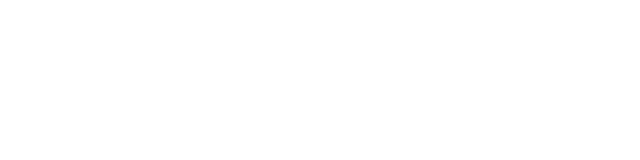
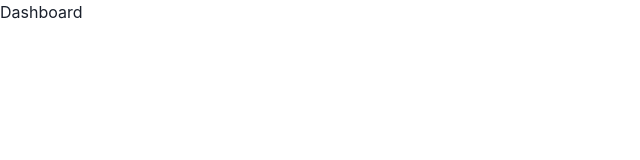
Before and after one commit to RafaelClaudio7/td-vite, a React (Vite) app: page /dashboard in a window 1280 px wide. Before the commit this address had no page. Shown: the top 160 px of the page, without its empty margins (0-640 px from the left). Built offline with nearby package versions, Linux system fonts and the light colour scheme; a web font is replaced by a local one.

Commit message:
Criando context

```diff
--- a/package.json
+++ b/package.json
@@ -15,6 +15,7 @@
     "@chakra-ui/react": "^2.6.1",
     "@emotion/react": "^11.10.8",
     "@emotion/styled": "^11.10.8",
+    "axios": "^1.4.0",
     "framer-motion": "^10.12.7",
     "react": "^18.2.0",
     "react-dom": "^18.2.0",
--- a/src/main.tsx
+++ b/src/main.tsx
@@ -6,6 +6,7 @@ import { BrowserRouter, Route, Routes } from "react-router-dom";
 import Home from "./pages/Home";
 import SignIn from "./pages/SignIn";
 import SignUp from "./pages/SignUp";
+import Dashboard from "./pages/Dashboard";
 
 ReactDOM.createRoot(document.getElementById("root") as HTMLElement).render(
   <React.StrictMode>
@@ -15,6 +16,7 @@ ReactDOM.createRoot(document.getElementById("root") as HTMLElement).render(
           <Route path="/" element={<Home />} />
           <Route path="/signin" element={<SignIn />} />
           <Route path="/signup" element={<SignUp />} />
+          <Route path="/dashboard" element={<Dashboard />} />
         </Routes>
       </BrowserRouter>
     </ChakraProvider>
--- /dev/null
+++ b/src/pages/Dashboard/index.tsx
@@ -0,0 +1,5 @@
+import React from "react";
+
+export default function Dashboard() {
+  return <div>Dashboard</div>;
+}
```
Also changed, not shown: src/contexts/AuthContext.tsx (added, +23 -0 lines), src/interfaces/interfaceUser.ts (added, +8 -0 lines), 1 other file (tests, documents, lock files or other folders).
